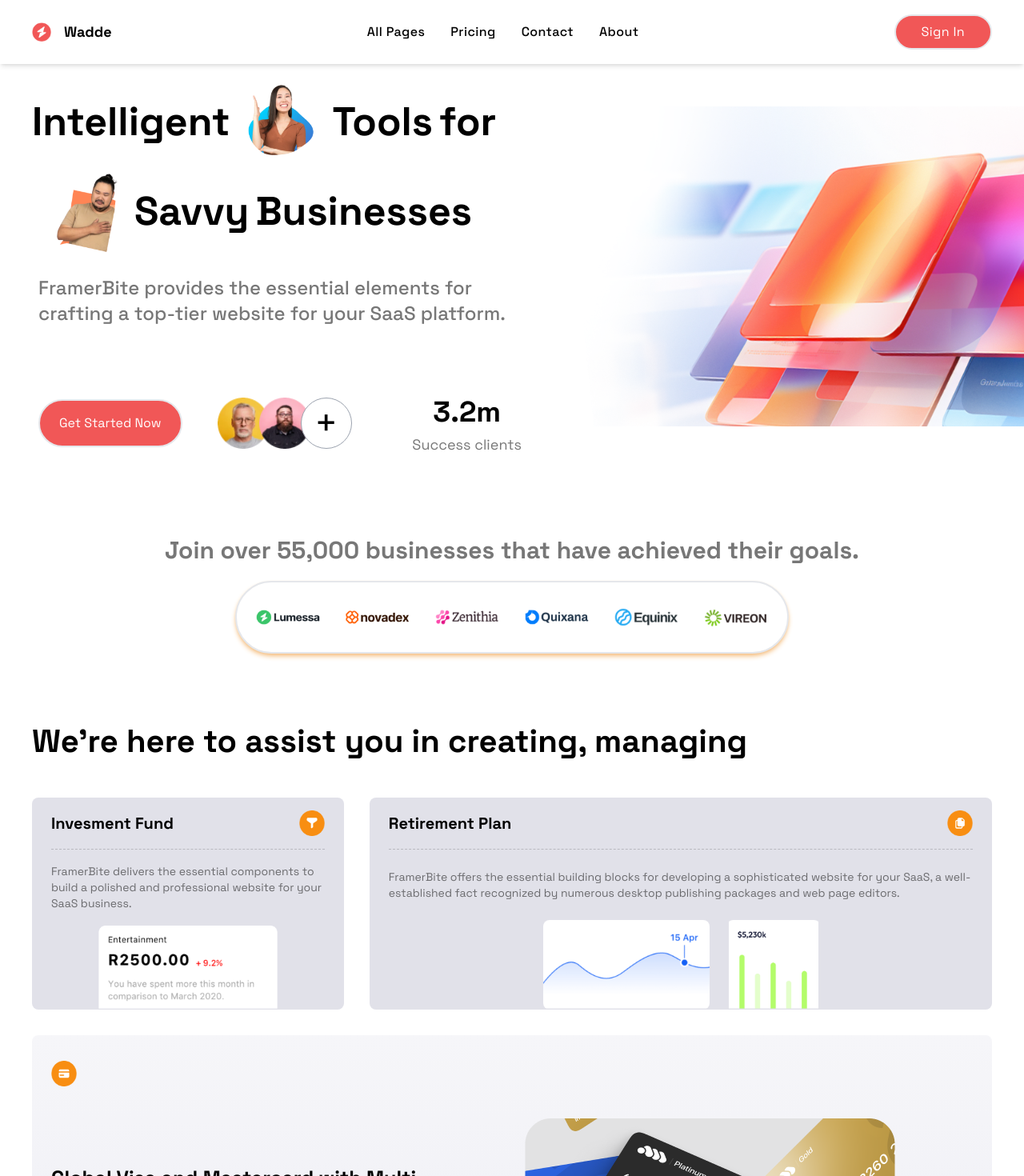
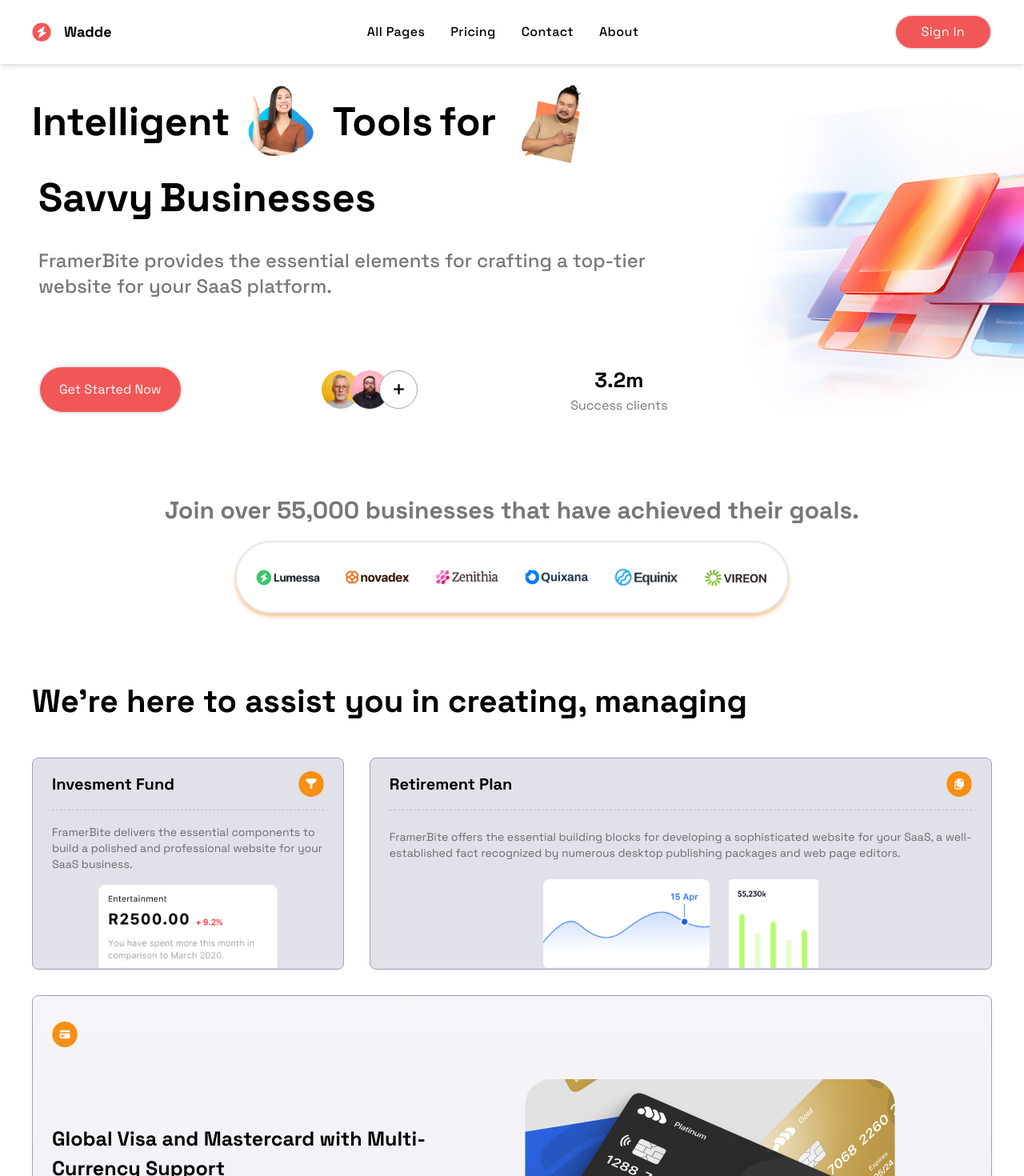
Before and after one commit to daniels9028/wadde, a React (Vite) app: page / in a window 1280 px wide. Shown: the top 1470 px of the page at 80% size. Built offline with nearby package versions, Linux system fonts and the light colour scheme; a web font is replaced by a local one.

Commit message:
Fixed all section

```diff
--- a/src/components/About.jsx
+++ b/src/components/About.jsx
@@ -9,7 +9,9 @@ const About = () => {
           <p className="text-[#F15757] text-base font-medium leading-[26px]">
             ABOUT US
           </p>
-          <p className="font-bold text-[50px] mt-4">Embark On Your Digital</p>
+          <p className="font-bold lg:text-[50px] text-[30px] mt-4">
+            Embark On Your Digital
+          </p>
           <p className="text-[#1C1C1C]/60 mt-8">
             FramerBite offers the key components to build a professional-grade
             website for your SaaS, a fact well-known to readers familiar with
--- a/src/components/Apps.jsx
+++ b/src/components/Apps.jsx
@@ -10,7 +10,7 @@ const Apps = () => {
   return (
     <div className="container px-4 mx-auto mb-10 lg:px-10">
       <div className="flex flex-col items-center justify-center gap-4">
-        <p className="text-[30px] text-[#1C1C1C]/60 font-bold text-center">
+        <p className="lg:text-[30px] text-[25px] text-[#1C1C1C]/60 font-bold text-center">
           Join over 55,000 businesses that have achieved their goals.
         </p>
         <div className="flex border-2 lg:flex-row lg:w-fit w-full flex-col items-center justify-center lg:gap-8 gap-12 px-6 py-8 bg-white lg:rounded-full rounded-xl shadow-md shadow-[#F5C084] lg:mt-0 mt-8">
--- a/src/components/Banner.jsx
+++ b/src/components/Banner.jsx
@@ -8,8 +8,8 @@ import banner5 from "../assets/banner5.png";
 const Banner = () => {
   return (
     <section className="my-24">
-      <div className="container flex flex-col-reverse items-center justify-between gap-4 pl-4 mx-auto lg:flex-row lg:pl-10">
-        <div className="flex flex-wrap items-center w-full pr-4 space-x-2 lg:w-1/2 lg:pr-0">
+      <div className="container flex flex-col-reverse justify-between gap-12 pl-4 mx-auto lg:flex-row lg:pl-10">
+        <div className="flex flex-wrap items-center w-full pr-4 space-x-2 lg:w-2/3 lg:pr-0">
           <p className="font-bold text-[50px]">Intelligent</p>
           <img
             src={banner1}
@@ -37,28 +37,26 @@ const Banner = () => {
               <img
                 src={banner4}
                 alt="banner4"
-                className="z-[2] object-cover w-16 h-16"
+                className="z-[2] object-cover w-12 h-12"
               />
               <img
                 src={banner5}
                 alt="banner5"
-                className="-ml-3 z-[3] object-cover w-16 h-16"
+                className="-ml-3 z-[3] object-cover w-12 h-12"
               />
-              <span className="w-16 h-16 rounded-full bg-white border border-gray-400 text-5xl -ml-3 z-[4] flex justify-center items-center">
+              <span className="w-12 h-12 rounded-full bg-white border border-gray-400 text-3xl -ml-3 z-[4] flex justify-center items-center">
                 +
               </span>
             </div>
-            <div className="flex flex-col justify-center ml-8 text-center">
-              <p className="font-bold text-[36px]">3.2m</p>
-              <p className="text-[18px] text-[#1C1C1C]/60">Success clients</p>
+            <div className="flex flex-col justify-center ml-4 text-center">
+              <p className="font-bold text-[26px]">3.2m</p>
+              <p className="text-[16px] text-[#1C1C1C]/60">Success clients</p>
             </div>
           </div>
         </div>
-        <img
-          src={banner3}
-          alt="banner3"
-          className="lg:w-1/2 h-[400px] object-cover w-full"
-        />
+        <div className="lg:w-1/3 w-full">
+          <img src={banner3} alt="banner3" className="object-cover" />
+        </div>
       </div>
     </section>
   );
--- a/src/components/Plans.jsx
+++ b/src/components/Plans.jsx
@@ -11,11 +11,11 @@ const Plans = () => {
   return (
     <section className="container px-4 mx-auto my-20 lg:px-10">
       <div className="flex flex-col">
-        <h4 className="text-[40px] font-bold">
+        <h4 className="lg:text-[40px] text-[30px] font-bold">
           We're here to assist you in creating, managing
         </h4>
         <div className="flex lg:flex-row flex-col items-center justify-center w-full gap-8 mt-10">
-          <div className="bg-[#E1E1E9] overflow-hidden rounded-lg flex flex-col lg:w-1/3 w-full pt-4 px-6 h-[265px] justify-between">
+          <div className="bg-[#E1E1E9] overflow-hidden rounded-lg flex flex-col lg:w-1/3 w-full pt-4 px-6 h-[265px] justify-between border border-gray-400">
             <div className="flex flex-row items-center justify-between pb-4 border-b border-[#1C1C1C]/20 border-dashed">
               <p className="text-[20px] font-bold">Invesment Fund</p>
               <img src={plans1} alt="plans1" className="w-8 h-8" />
@@ -28,7 +28,7 @@ const Plans = () => {
               <img src={plans3} alt="plans3" className="object-cover w-56 " />
             </div>
           </div>
-          <div className="bg-[#E1E1E9] overflow-hidden rounded-lg flex flex-col lg:w-2/3 w-full pt-4 px-6 h-[265px] justify-between">
+          <div className="bg-[#E1E1E9] overflow-hidden rounded-lg flex flex-col lg:w-2/3 w-full pt-4 px-6 h-[265px] justify-between border border-gray-400">
             <div className="flex flex-row items-center justify-between pb-4 border-b border-[#1C1C1C]/20 border-dashed">
               <p className="text-[20px] font-bold">Retirement Plan</p>
               <img src={plans2} alt="plans2" className="w-8 h-8" />
@@ -53,7 +53,7 @@ const Plans = () => {
             </div>
           </div>
         </div>
-        <div className="bg-gradient-to-b from-[#F6F6F9] to-[#EEEEF5] overflow-hidden rounded-lg flex flex-col w-full py-8 px-6 mt-8">
+        <div className="bg-gradient-to-b from-[#F6F6F9] to-[#EEEEF5] overflow-hidden rounded-lg flex flex-col w-full py-8 px-6 mt-8 border border-gray-400">
           <img src={plans6} alt="plans6" className="w-8 h-8" />
           <div className="flex lg:flex-row flex-col items-center justify-center w-full gap-8 mt-10">
             <div className="lg:w-1/2 w-full">
```
